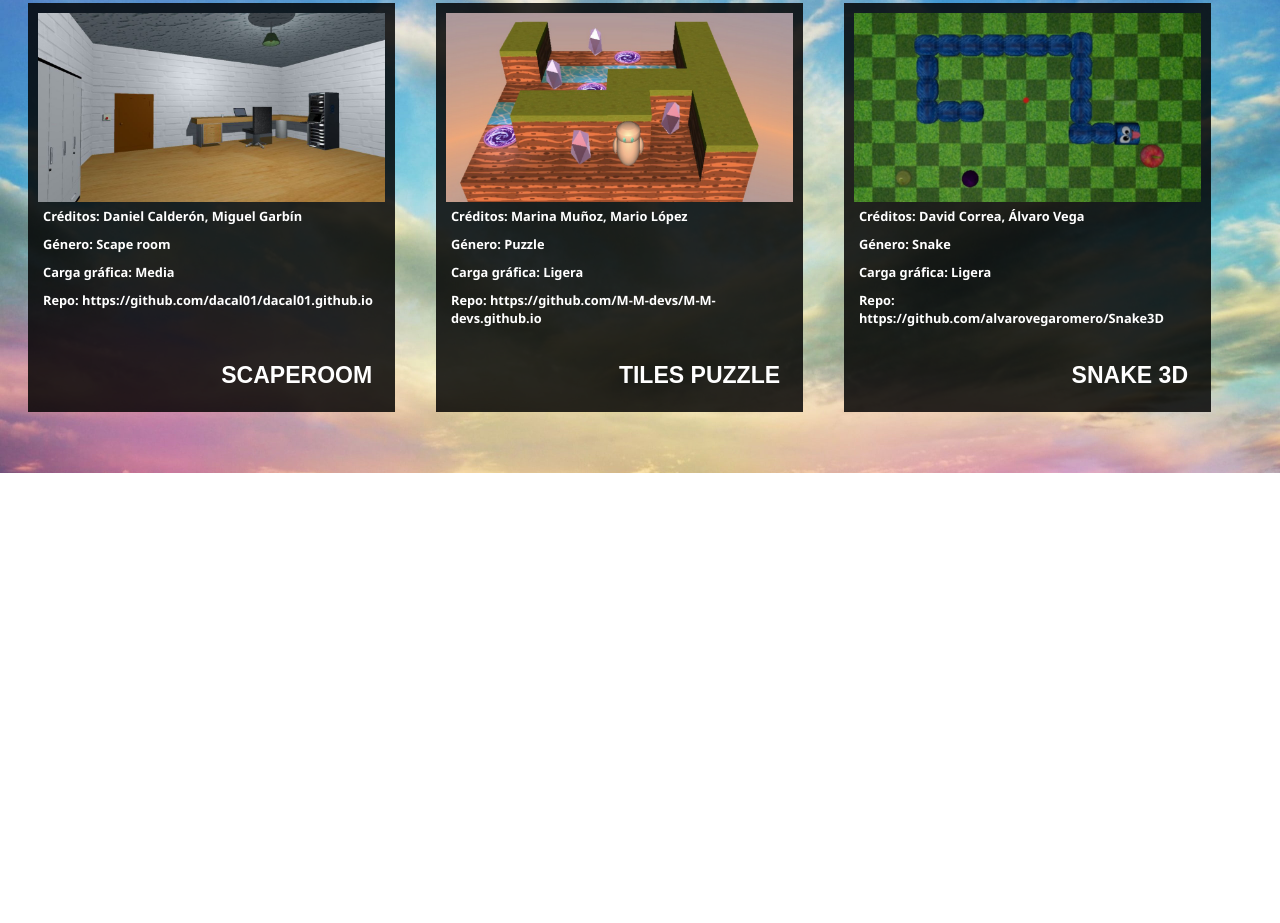
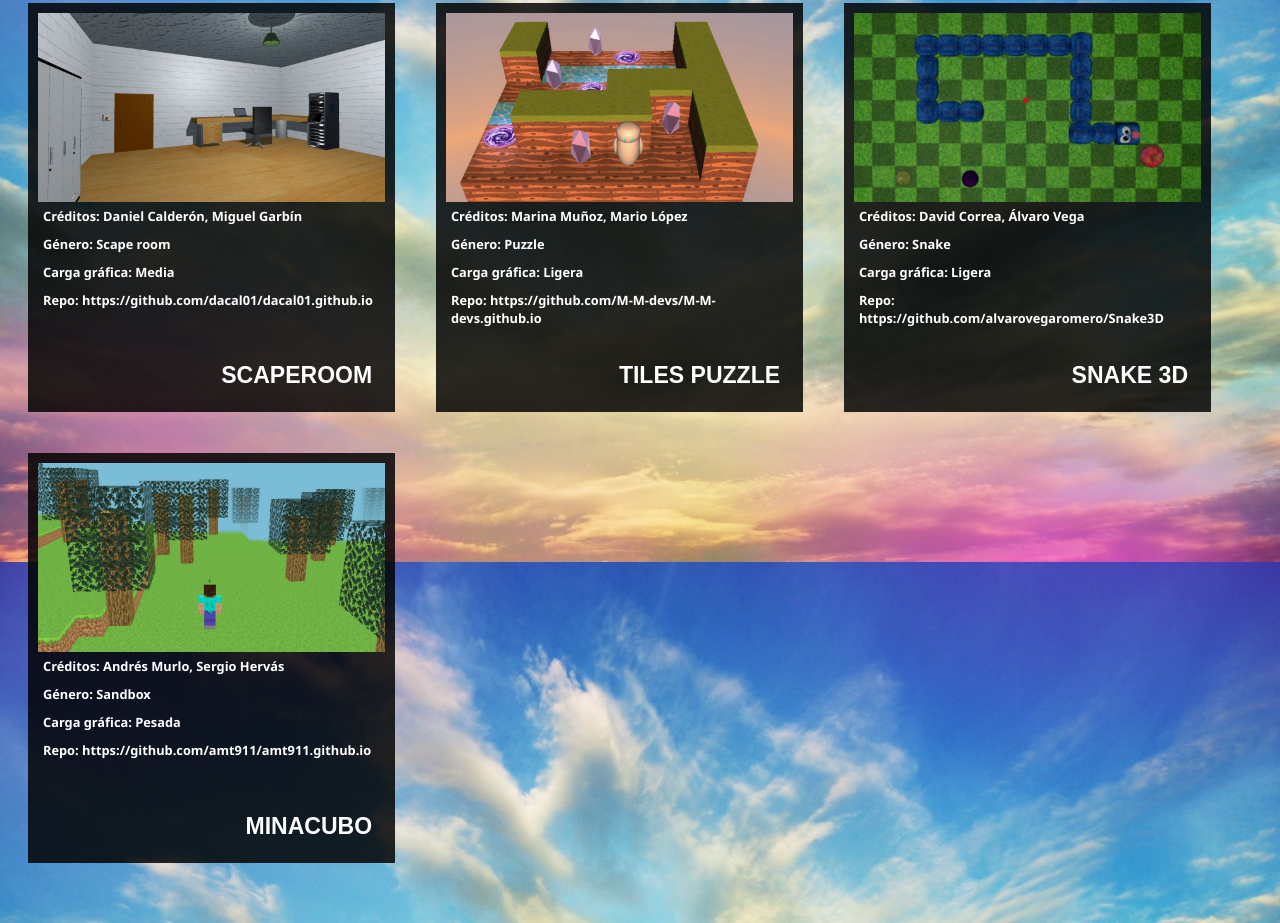
Before and after one commit to FINNO51/SG_COLLAB, a website: page dist/index.html in a window 1280 px wide. Shown: the part 1038-1961 px from the top of the page. Before the commit the page ends 1511 px from the top, so only its background shows below. Drawn offline with Linux system fonts and the light colour scheme.

Commit message:
minacubo

```diff
--- a/dist/index.html
+++ b/dist/index.html
@@ -96,6 +96,16 @@
         <a class="name">SNAKE 3D</a>
       </div>
     </div>
+    <div class="row">
+      <div class="column" onclick="location.href='https://amt911.github.io';" style="cursor: pointer;">
+        <img class="data" src="imgs/minacubo.png" alt="minacubo"/>
+        <a class="data">Créditos: Andrés Murlo, Sergio Hervás</a>
+        <a class="data">Género: Sandbox</a>
+        <a class="data">Carga gráfica: Pesada </a>
+        <a class="data">Repo: https://github.com/amt911/amt911.github.io</a>
+        <a class="name">MINACUBO</a>
+      </div>
+    </div>
   </nav>
 
 
```
Also changed, not shown: dist/imgs/minacubo.png (added).
